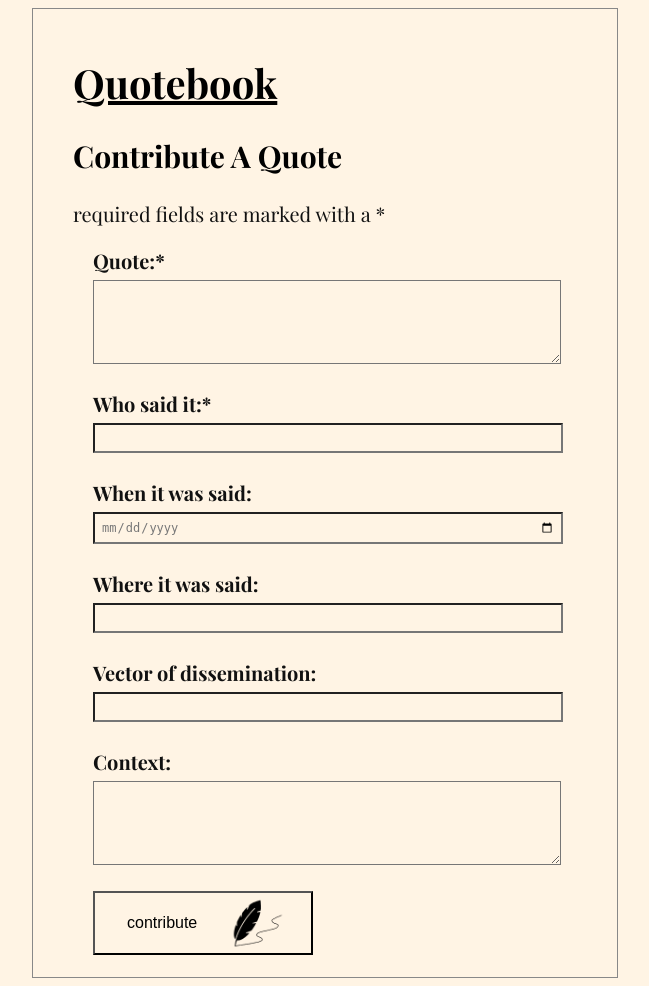
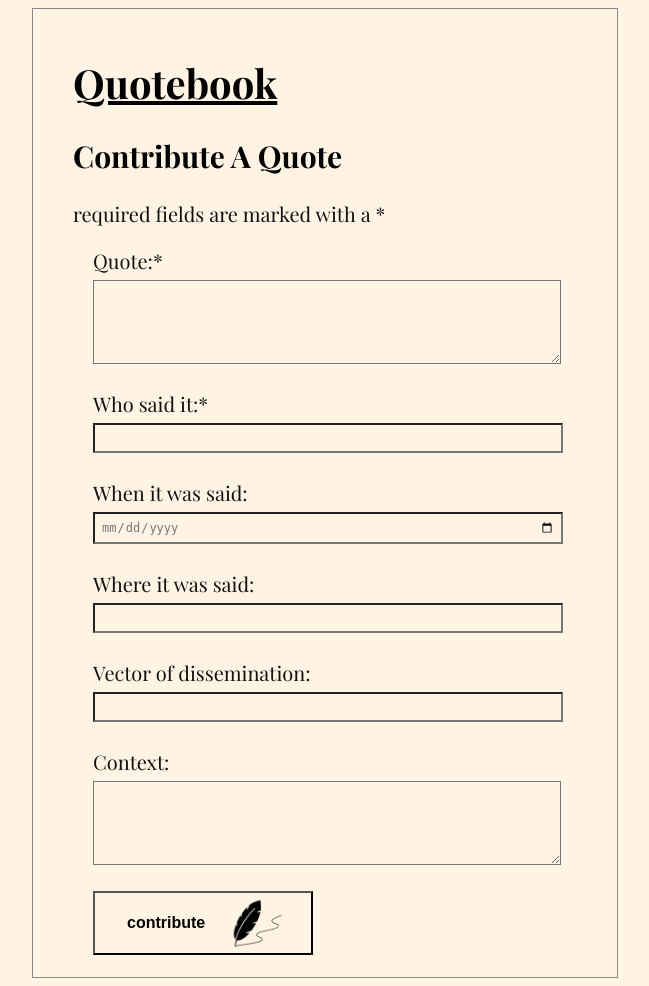
Before and after one commit to amminer/cloud-final-quotebook, a Flask app: page /contribute in a window 1280 px wide. Shown: the whole page, without its empty margins (315-964 px from the left). Run offline with Flask 3, Linux system fonts and the light colour scheme.

Commit message:
style tweaks to form

```diff
--- a/hw2/static/style.css
+++ b/hw2/static/style.css
@@ -59,14 +59,13 @@ input[type=submit] {
     background: url("./images/quill.png") no-repeat scroll 0 0 transparent;
     background-size: contain;
     background-position: 85%;
+    padding: 1em 2em;
     width: 220px;
     height: 64px;
     text-align: start;
     font-size: medium;
-    padding: 1em 2em;
+    font-weight: bold;
 }
-
-.heading { font-weight: bold; }
 
 /* history */
 
```
